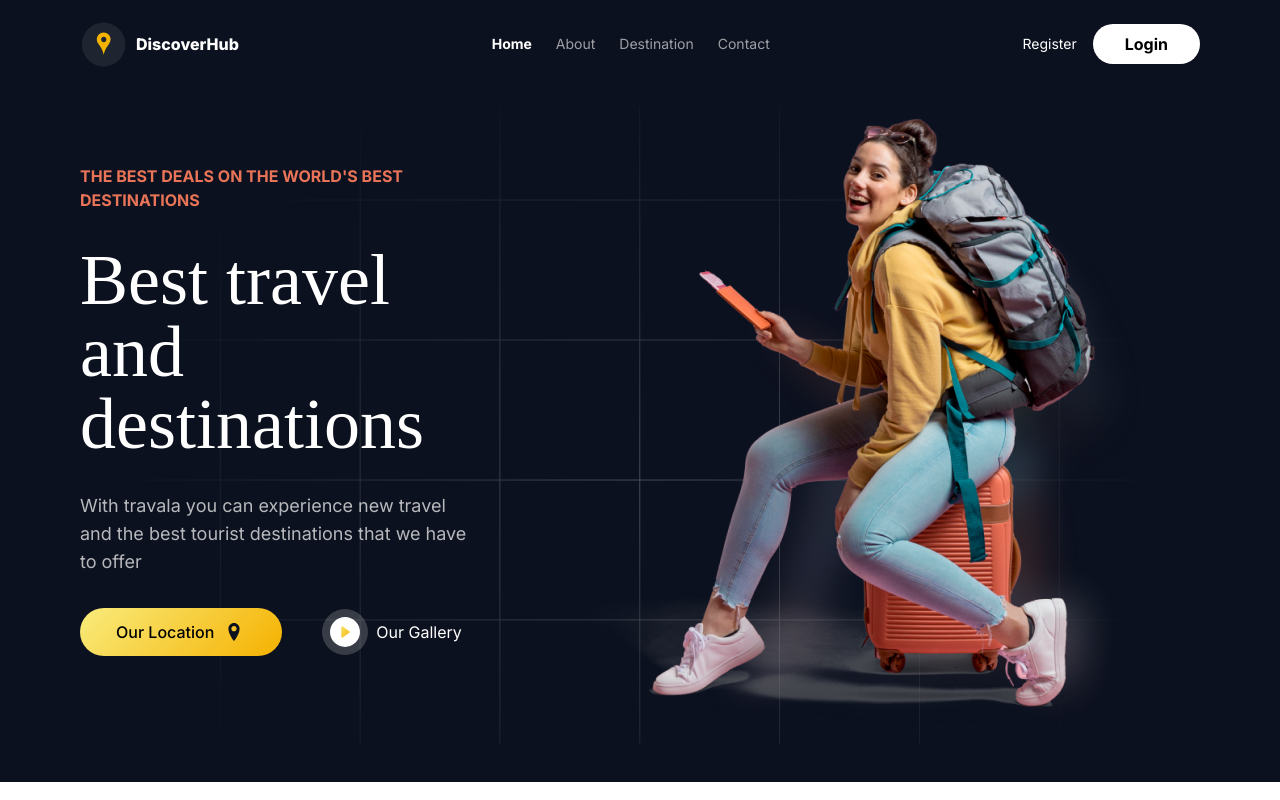
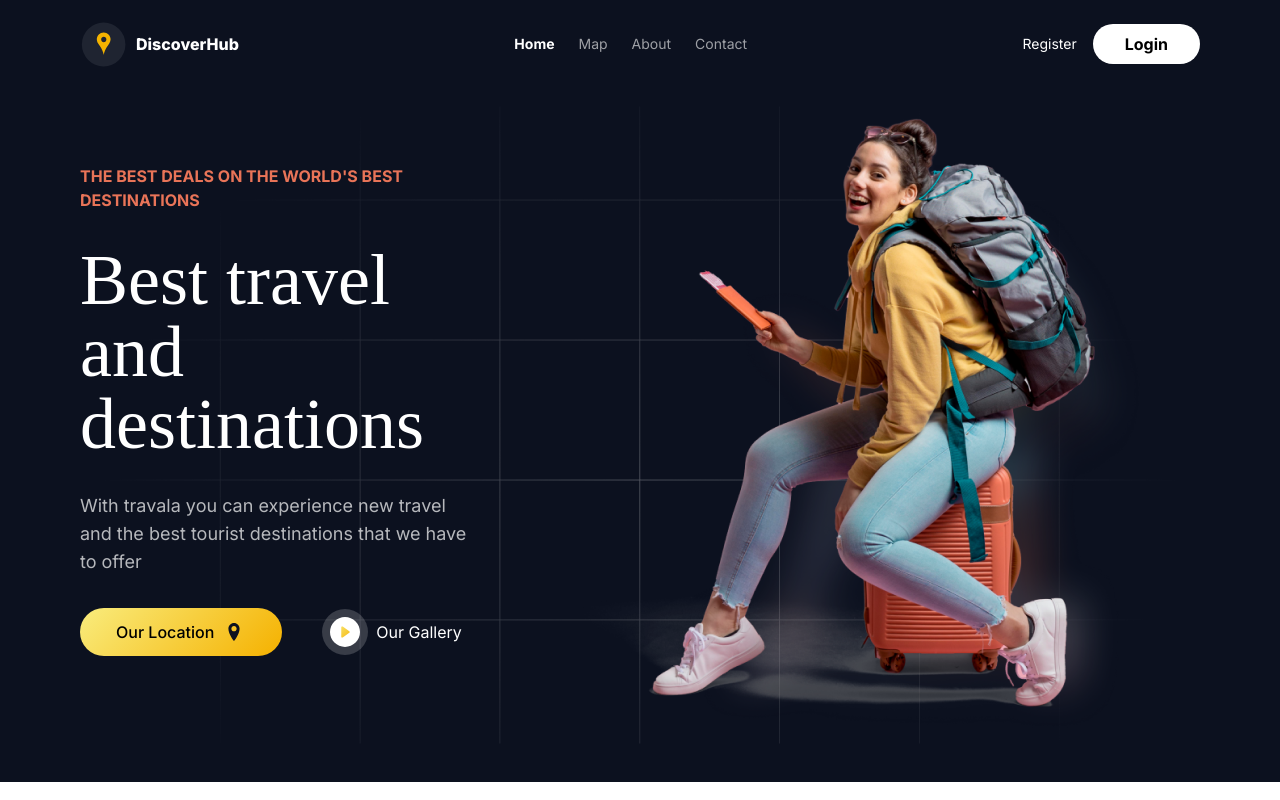
Before and after one commit to AmirNBK/discover-hub, a Next.js app: page / in a window 1280 px wide. Shown: the top 800 px of the page. Built offline with nearby package versions, Linux system fonts and the light colour scheme.

Commit message:
developed the map completely and made some improvements for the homepage

```diff
--- a/components/BestLocationSection/BestLocationSection.tsx
+++ b/components/BestLocationSection/BestLocationSection.tsx
@@ -19,7 +19,7 @@ const BestLocationSection = () => {
                     We have a variety of the world's best locations that you can choose as your next destination
                 </p>
                 <div className='flex flex-row'>
-                    <IntroductionButton text='Contact Now' icon={call} />
+                    <IntroductionButton link='/contact-us' text='Contact Now' icon={call} />
                 </div>
             </div>
 
--- a/components/CommentComponent/CommentComponent.tsx
+++ b/components/CommentComponent/CommentComponent.tsx
@@ -14,7 +14,10 @@ const CommentComponent = (props: {
 
     return (
         <div className='bg-white p-6 flex flex-col gap-3'
-            style={{ borderRadius: '20px', backdropFilter: 'blur(5.5px)', width: '558px', height: '238px' , boxShadow : '0px 1px 4px 0px rgba(0,0,0,0.1)' }}
+            style={{
+                borderRadius: '20px', backdropFilter: 'blur(5.5px)', width: '558px', height: '238px',
+                boxShadow: '0px 1px 4px 0px rgba(0,0,0,0.1)', transform: 'translateY(25px)'
+            }}
         >
             <Image src={user} alt='user' unoptimized className='rounded-full' />
             <h3 className='font-bold text-xl'> {name} </h3>
--- a/components/CommonComponents/IntroductionButton/IntroductionButton.tsx
+++ b/components/CommonComponents/IntroductionButton/IntroductionButton.tsx
@@ -1,17 +1,22 @@
 import React from 'react';
 import Image, { StaticImageData } from 'next/image';
+import Link from 'next/link';
 
 const IntroductionButton = (props: {
     text: string,
-    icon : StaticImageData
+    icon: StaticImageData
+    link?: string
 }) => {
     const text = props.text
     const icon = props.icon
+    const link = props.link
     return (
         <button className='IntroductionButton w-fit flex gap-2 items-center rounded-full py-3 px-9 font-medium'
             style={{ background: 'var(--l-2, linear-gradient(135deg, #F9EC7D 0%, #F5B100 100%))' }}>
-            {text}
-            <Image src={icon} alt='location' className='w-6' unoptimized />
+            <Link href={`${link}`} className='flex flex-row gap-2'>
+                {text}
+                <Image src={icon} alt='location' className='w-6' unoptimized />
+            </Link>
         </button>
     );
 };
--- a/components/Footer/Footer.tsx
+++ b/components/Footer/Footer.tsx
@@ -63,7 +63,7 @@ const Footer = () => {
 
             <div className='Footer__terms flex justify-between mt-28'>
                 <div>
-                    <h3 className='text-sm' style={{opacity: '0.6000000238418579'}}> Copyright © Travala 2021 </h3>
+                    <h3 className='text-sm' style={{opacity: '0.6000000238418579'}}> Copyright © Travala 2023 </h3>
                 </div>
 
                 <div className='Footer__terms flex gap-16'>
--- a/components/Header/Header.tsx
+++ b/components/Header/Header.tsx
@@ -1,22 +1,31 @@
 import React from 'react';
 import logo from '../../assets/icons/mainLogo.svg'
 import Image from 'next/image';
+import Link from 'next/link';
 
-const Header = () => {
-    const pages = ['Home', 'About', 'Destination', 'Contact']
+const Header = (props: {
+    active: string
+}) => {
+    const active = props.active
+    const pages = [
+        { title: 'Home', link: '/' },
+        { title: 'Map', link: '/map' },
+        { title: 'About', link: '/about-us' },
+        { title: 'Contact', link: '/contact-us' }
+    ];
     return (
-        <div className='Header flex items-center justify-between'>
-            <div className='Header__logoSection text-white flex flex-row items-center gap-2'>
+        <div className='Header flex items-center justify-between' style={{zIndex : '3000000000'}}>
+            <Link href={'/'} className='Header__logoSection text-white flex flex-row items-center gap-2'>
                 <Image src={logo} alt='mainLogo' className='w-12' unoptimized />
                 <p className='font-extrabold'> DiscoverHub </p>
-            </div>
+            </Link>
 
             <div className='Header__pagesSection flex gap-6 text-white text-sm'>
-                {pages.map((item: string, index: number) => {
+                {pages.map((item: { title: string; link: string }, index: number) => {
                     return (
-                        <div>
-                            {index === 0 ? <p className='text-white font-bold cursor-pointer'> {item} </p> :
-                                <p className='font-normal cursor-pointer' style={{ color: '#ffffff99' }}> {item} </p>}
+                        <div className='cursor-pointer'>
+                            <Link href={item.link} className={` ${item.title === active ? 'font-bold' : 'font-normal'}`}
+                                style={{ color: item.title === active ? '#fff' : '#ffffff99' }}> {item.title} </Link>
                         </div>
                     )
                 })}
--- a/components/Introduction/Introduction.tsx
+++ b/components/Introduction/Introduction.tsx
@@ -23,7 +23,7 @@ const Introduction = () => {
                     With travala you can experience new travel and the best tourist destinations that we have to offer
                 </p>
                 <div className='flex flex-row'>
-                    <IntroductionButton text='Our Location' icon={location} />
+                    <IntroductionButton link='/map' text='Our Location' icon={location} />
                     <div className='flex flex-row items-center ml-10'
                     >
                         <div className='rounded-full flex items-center'
--- a/components/Map/Routing.js
+++ b/components/Map/Routing.js
@@ -11,15 +11,16 @@ L.Marker.prototype.options.icon = L.icon({
 const Routing = ({ sourceCity, destinationCity }) => {
     const map = useMap();
 
+    console.log(sourceCity.latitude, destinationCity.longitude);
+
     useEffect(() => {
-        if (!map) return;
-
-        console.log(sourceCity, destinationCity);
-        if (sourceCity?.lat !== undefined && destinationCity?.lat !== undefined) {
+        if (!map) console.log('error');
+        if (sourceCity.latitude !== undefined && destinationCity.longitude !== undefined) {
+            console.log('correct');
             const routingControl = L.Routing.control({
                 waypoints: [
-                    L.latLng(parseFloat(sourceCity.latitude), parseFloat(sourceCity.longitude)),
-                    L.latLng(parseFloat(destinationCity.lat), parseFloat(destinationCity.lng))
+                    L.latLng((sourceCity.latitude), (sourceCity.longitude)),
+                    L.latLng((destinationCity.latitude), (destinationCity.longitude))
                 ],
                 routeWhileDragging: true,
                 lineOptions: {
--- a/pages/about-us/index.tsx
+++ b/pages/about-us/index.tsx
@@ -15,7 +15,7 @@ export default function Home() {
         <div className={`AboutUs flex min-h-screen flex-col items-center ${inter.className}`} style={{ background: '#0C111F' }}>
             <PrimeReactProvider>
                 <div className='HeroSection w-full py-5 px-20' style={{ background: '#0C111F', fontFamily: 'Inter' }}>
-                    <Header />
+                    <Header active='About' />
                 </div>
                 <AboutUsHeroSection />
                 <WhyChooseUs />
--- a/pages/contact-us/index.tsx
+++ b/pages/contact-us/index.tsx
@@ -16,7 +16,7 @@ export default function ContactUs(props: { placeholder: string }) {
             style={{ background: "#343333" }}
         >
             <div className='HeroSection w-full pt-5 px-20' style={{ fontFamily: 'Inter' }}>
-                <Header />
+                <Header active="Contact" />
             </div>
             <div
                 className="flex items-center justify-between pl-12 my-24"
--- a/pages/index.tsx
+++ b/pages/index.tsx
@@ -20,7 +20,7 @@ export default function Home() {
     >
       <PrimeReactProvider>
         <div className='HeroSection w-full pt-5 px-20' style={{ background: '#0C111F', fontFamily: 'Inter' }}>
-          <Header />
+          <Header active='Home' />
           <Introduction />
         </div>
         <FeaturesSection />
--- a/pages/map/index.tsx
+++ b/pages/map/index.tsx
@@ -12,6 +12,7 @@ import "leaflet/dist/leaflet.css";
 import TextField from '@mui/material/TextField';
 import Autocomplete from '@mui/material/Autocomplete';
 import Paper from '@mui/material/Paper';
+import Header from '@/components/Header/Header';
 
 
 const inter = Inter({ subsets: ['latin'] })
@@ -33,7 +34,6 @@ interface Venue {
 }
 
 export default function MapContainer() {
-  // const classes = useStyles();
   const [userLocation, setUserLocation] = useState<UserLocation | null>(null);
   const [data, setData] = useState<Venue[]>([]);
   const [pics, setPics] = useState<any>()
```
Also changed, not shown: components/CommentSection/CommentSection.tsx (+32 -3 lines).
